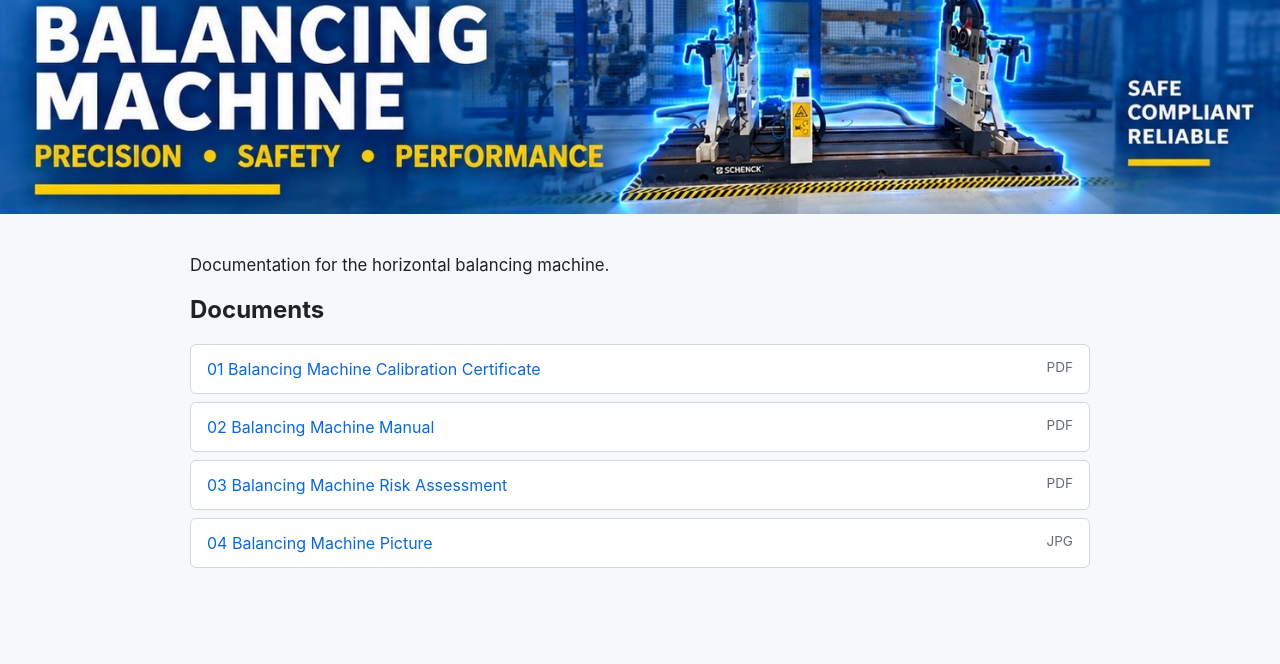
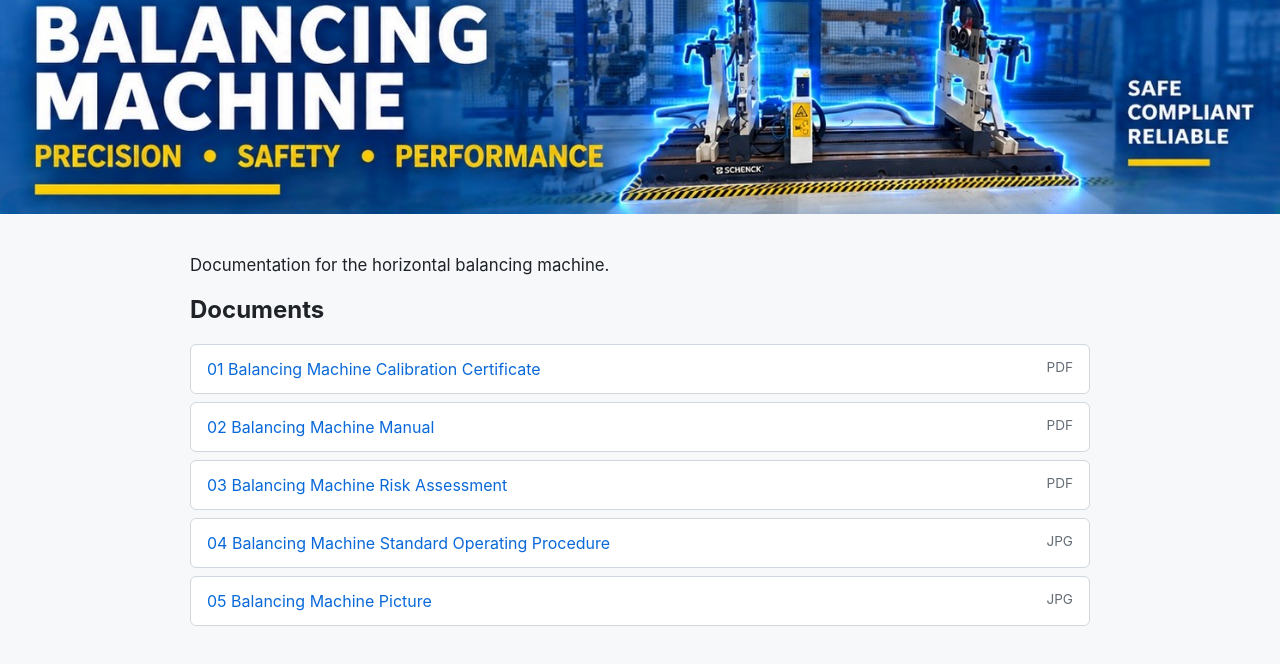
Before and after one commit to bsdcii/Horizontal-Balancing-Machine, a plain HTML site: page index.html in a window 1280 px wide. Shown: the part 106-770 px from the top of the page. Drawn offline with Linux system fonts and the light colour scheme.

Commit message:
Update index.html

```diff
--- a/index.html
+++ b/index.html
@@ -28,7 +28,8 @@
       <li><a href="01_Balancing_Machine_CalibrationCert.pdf">01 Balancing Machine Calibration Certificate <span class="type">PDF</span></a></li>
       <li><a href="02_Balancing_Machine_Manual.pdf">02 Balancing Machine Manual <span class="type">PDF</span></a></li>
       <li><a href="03_Balancing_Machine_Risk_Assessment.pdf.pdf">03 Balancing Machine Risk Assessment <span class="type">PDF</span></a></li>
-      <li><a href="04_Balancing_Machine_Picture.png.jpg">04 Balancing Machine Picture <span class="type">JPG</span></a></li>
+      <li><a href="04 Standard Operating Procedure.docx">04 Balancing Machine Standard Operating Procedure <span class="type">JPG</span></a></li>
+      <li><a href="04_Balancing_Machine_Picture.png.jpg">05 Balancing Machine Picture <span class="type">JPG</span></a></li>
     </ul>
   </main>
 </body>
```
